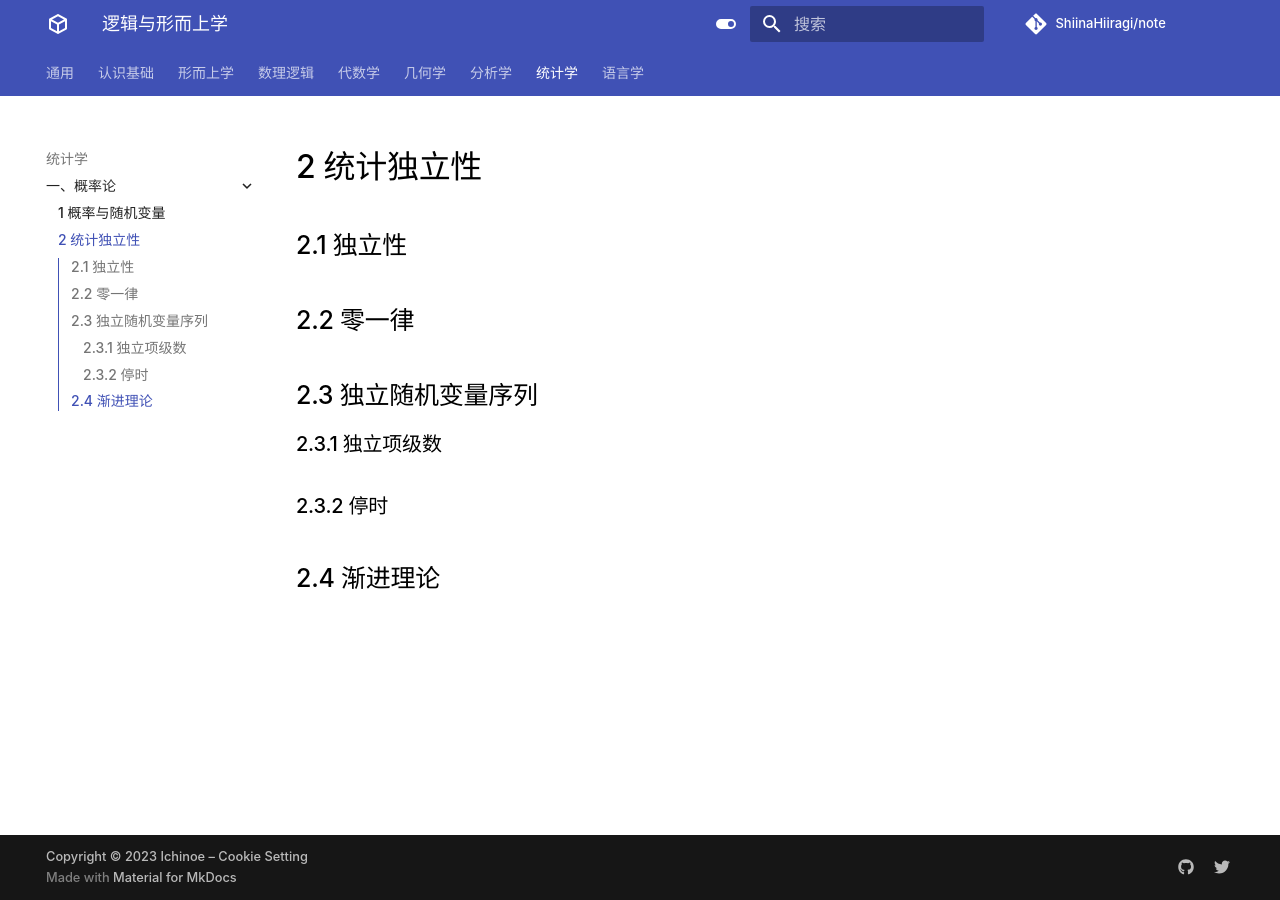
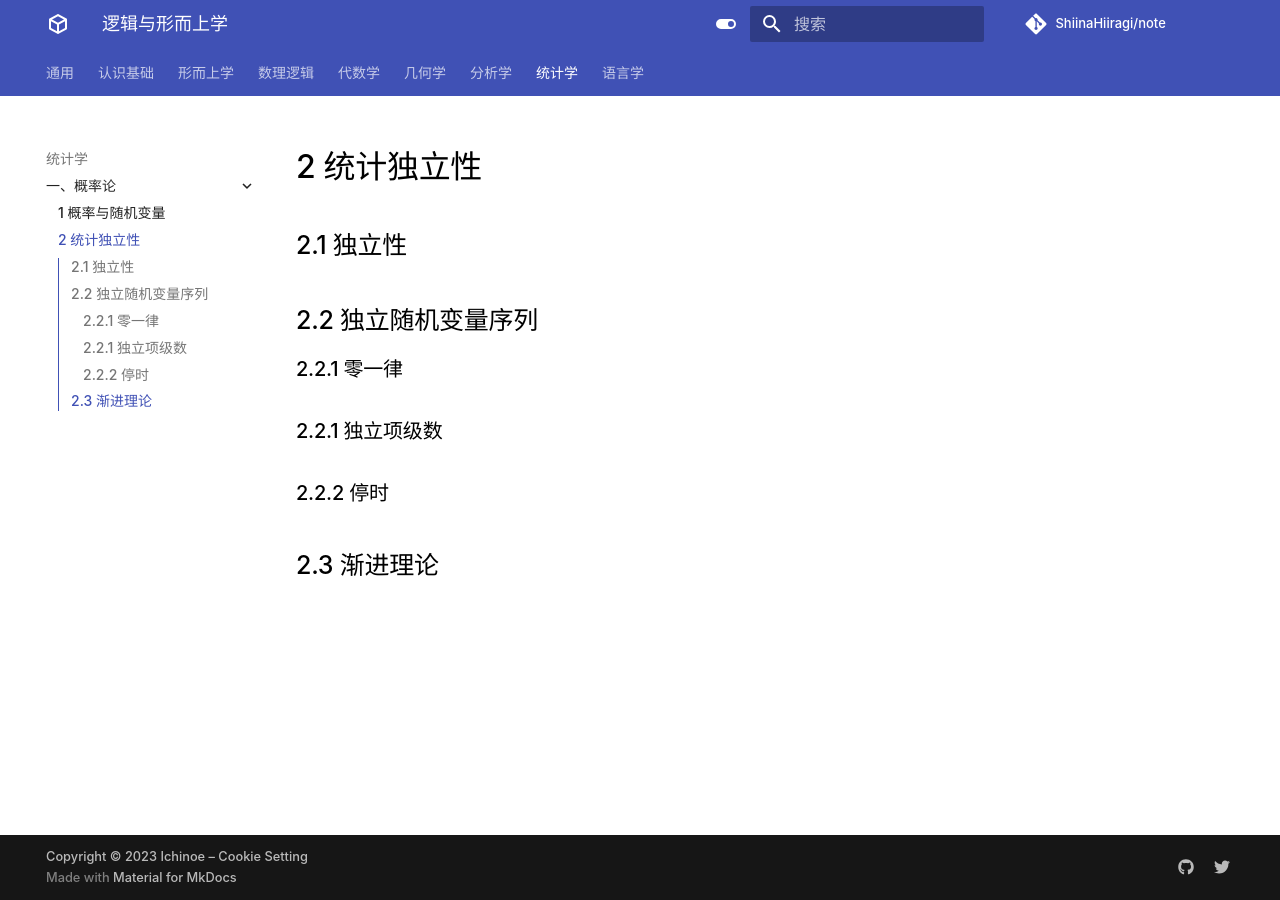
Before and after one commit to ShiinaHiiragi/note, an MkDocs documentation site: the page built from docs/stat/prob/ind.md, in a window 1280 px wide. Built offline with MkDocs 1.6.1 and Material for MkDocs 9.7.7, drawn with Linux system fonts in a browser that asks for light colours; comment, search, counter and statistics services are not loaded.

Commit message:
move 0-1

```diff
--- a/docs/stat/prob/ind.md
+++ b/docs/stat/prob/ind.md
@@ -2,11 +2,11 @@
 
 ## 2.1 独立性
 
-## 2.2 零一律
+## 2.2 独立随机变量序列
+### 2.2.1 零一律
 
-## 2.3 独立随机变量序列
-### 2.3.1 独立项级数
+### 2.2.1 独立项级数
 
-### 2.3.2 停时
+### 2.2.2 停时
 
-## 2.4 渐进理论
+## 2.3 渐进理论
```
